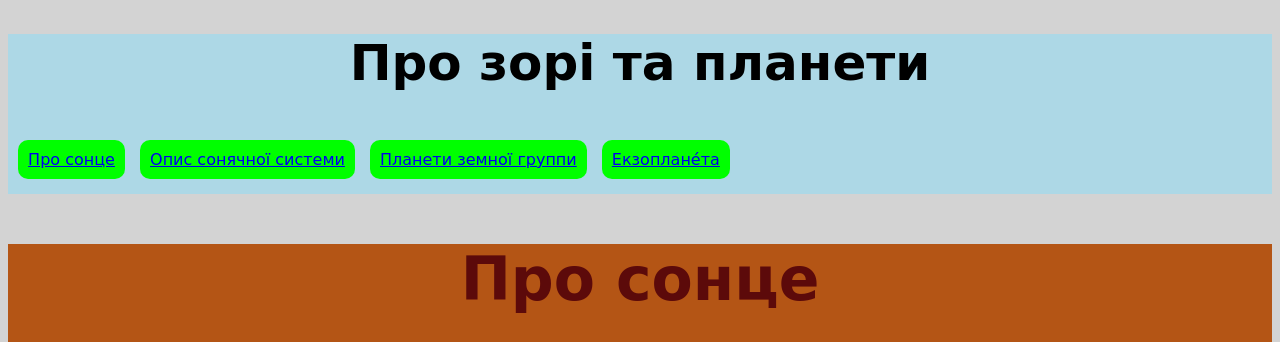
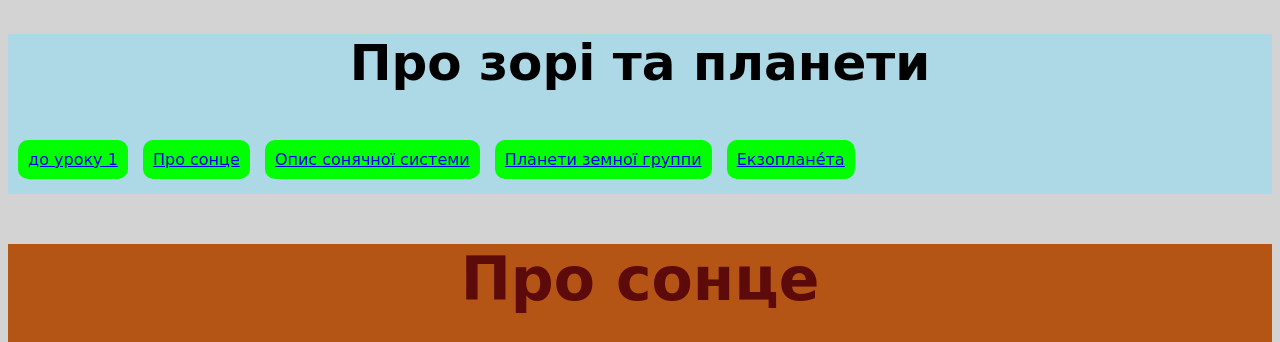
Before and after one commit to buhanka375/abc, a plain HTML site: page index.html in a window 1280 px wide. Shown: the top 342 px of the page. Drawn offline with Linux system fonts and the light colour scheme.

Commit message:
Update index.html

```diff
--- a/index.html
+++ b/index.html
@@ -54,6 +54,7 @@ body{
         <h1 style="text-align: center; font-size: 50px;font-family:cursive">Про зорі та планети</h1>
         <p style="font-family:cursive;">
         <img src="" alt="" srcset="">
+        <a href="style1.html">до уроку 1</a>
         <a href="#sun-info">Про сонце</a>
         <a href="#common-info">Опис сонячної системи</a>
         <a href="#earth-group">Планети земної группи</a>
```
